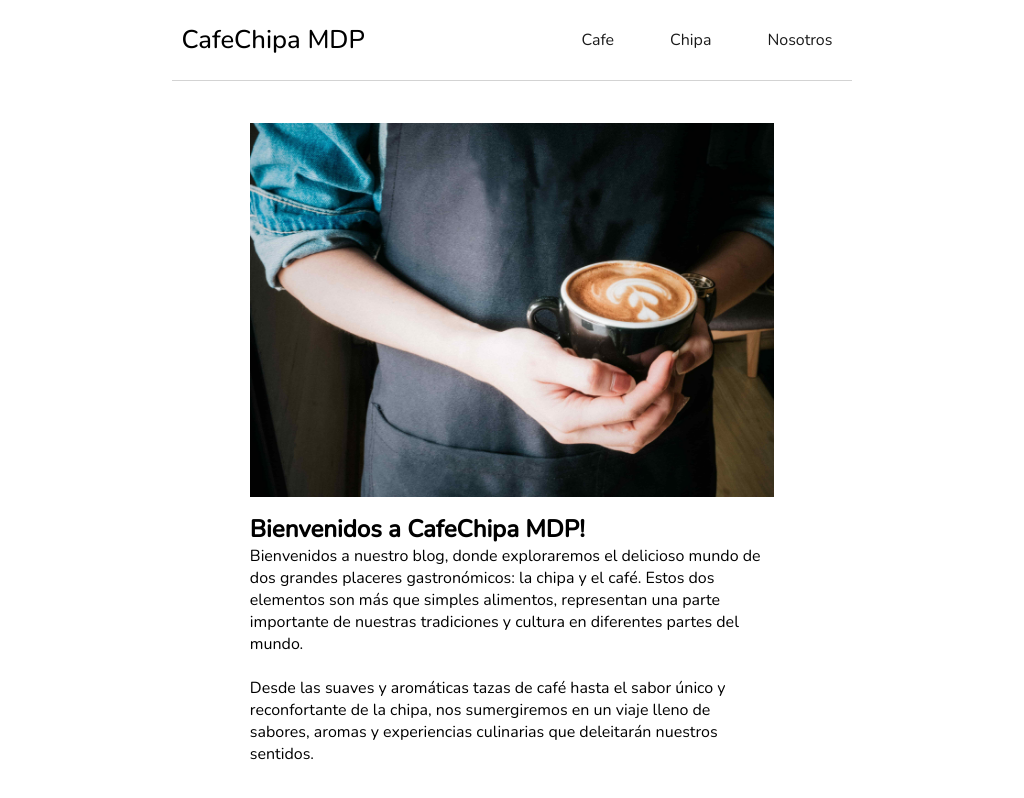
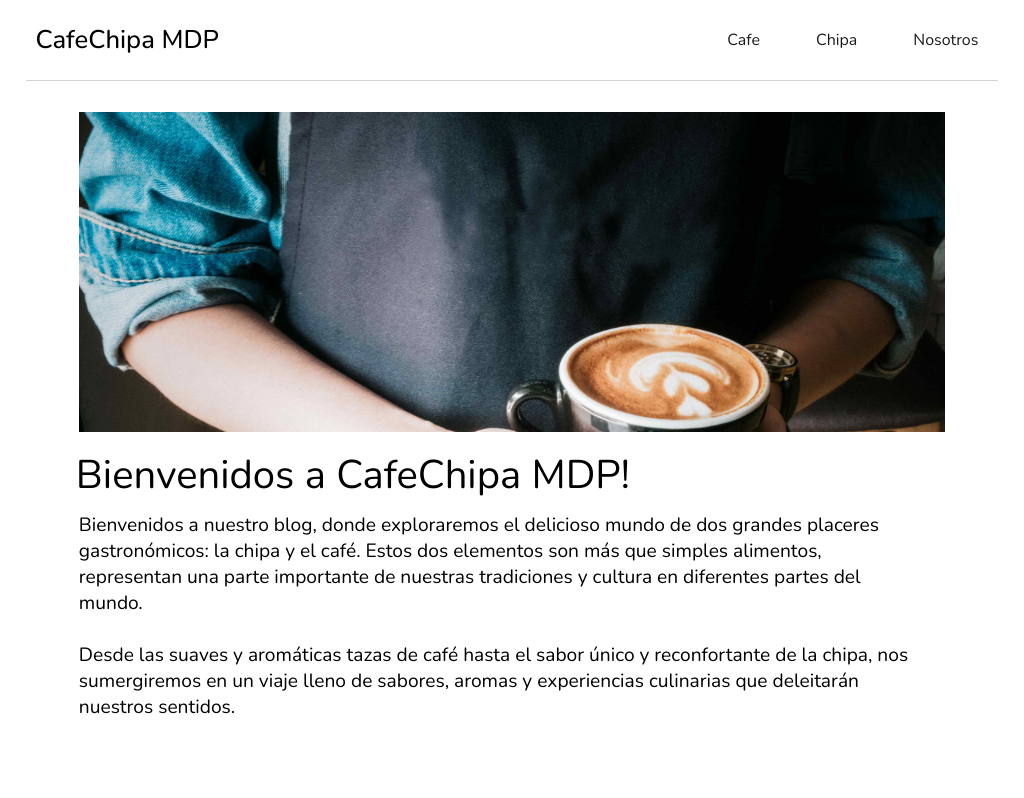
Before and after one commit to veranicolas/ChipaCafeBlog, a React (Vite) app: page / in a window 1024 px wide. Built offline with nearby package versions, Linux system fonts and the light colour scheme.

Commit message:
Added: responsive en index
Agregado responsive en index desde los 768px a los 1024px

```diff
--- a/src/App.module.css
+++ b/src/App.module.css
@@ -57,7 +57,15 @@
 /* Small screens, laptops */
 @media  screen and (min-width:769px) and (max-width: 1024px) {
 
+  .appContainer{
 
+    width: 100%;
+    height: auto;
+  }
+  .bodyContainer{
+    margin-top: 2vh;
+    height: auto;
+  }
 }
 
 /* Desktops, large screens */
--- a/src/components/Header/Header.module.css
+++ b/src/components/Header/Header.module.css
@@ -54,7 +54,7 @@
 @media only screen and (min-width:320px) and (max-width: 480px){
   .headerContainer{
     height:9vh;
-    width: 85%;
+    width: 90%;
 
     >.title{
       font-size: 1.3em;
@@ -73,7 +73,7 @@
 
   .headerContainer{
     height:9vh;
-    width: 85%;
+    width: 90%;
 
     >.title{
       font-size: 1.3em;
--- a/src/components/Index/Index.module.css
+++ b/src/components/Index/Index.module.css
@@ -23,11 +23,13 @@
         > p {
             width: 100%;
             text-align: left;
+            margin: 0;
         }
 
         > h2 {
             width: 100%;
             text-align: left;
+            margin-left: -3px;
         }
     }
 }
@@ -118,7 +120,43 @@
 /* Small screens, laptops */
 @media  screen and (min-width:769px) and (max-width: 1024px) {
 
+    .indexContainer{
 
+        height: auto;
+        padding-bottom: 5vh;
+
+        > .carrouselContainer{
+            height: 40vh !important;
+            width: 90%;
+
+            > .carrouselImage{
+                height:40vh !important;
+            }
+        }
+
+        > .textoIntroductorio{
+            width: 90%;
+            height: auto;
+            display: flex;
+            flex-direction: column;
+            justify-content: space-evenly;
+            margin-top: 2vh;
+
+            > p {
+                width: 98%;
+                text-align: left;
+                font-size: 1.2em;
+                padding-top:10px
+            }
+
+            > h2 {
+                width: 100%;
+                text-align: left;
+                font-weight: 100;
+                font-size: 2.5em;
+            }
+        }
+    }
 }
 
 /* Desktops, large screens */
```
